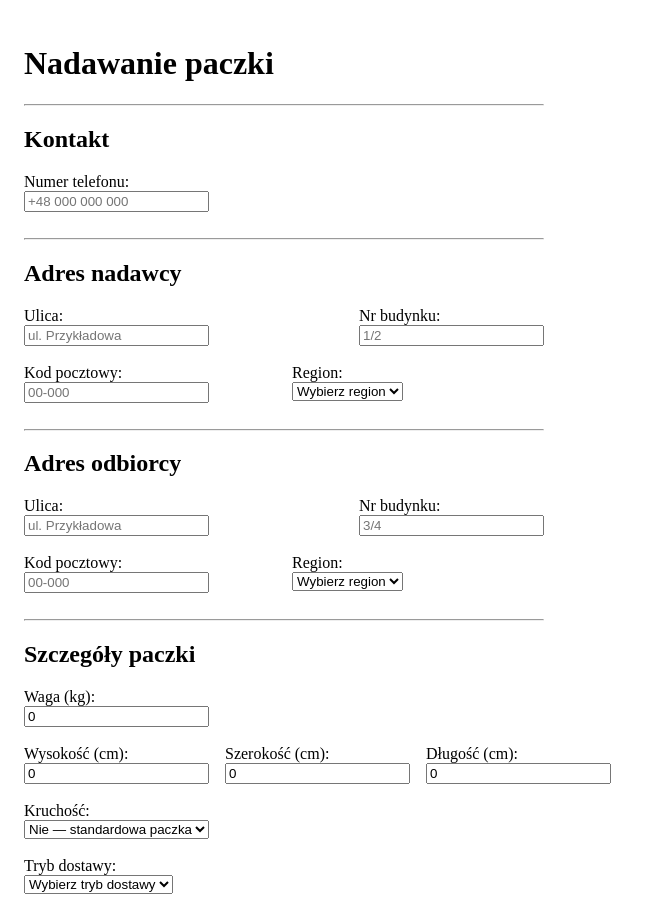
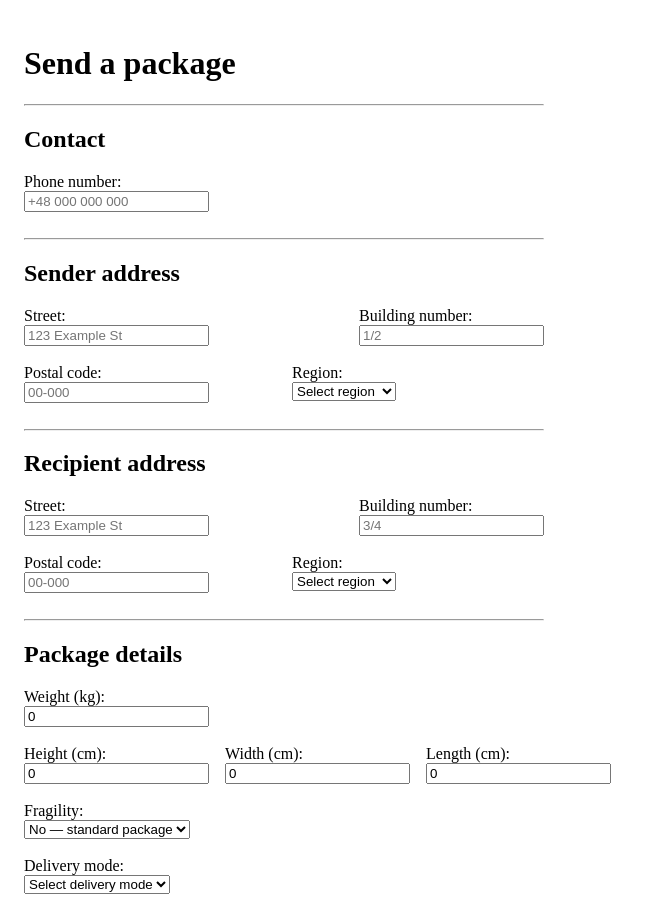
Before and after one commit to TomaszSkrzyp/courier-manager, a SvelteKit app in the folder courier-frontend/: page /sendPackage in a window 1280 px wide. Shown: the top 913 px of the page, without its empty margins (0-650 px from the left). Built offline with nearby package versions, Linux system fonts and the light colour scheme.

Commit message:
fix: language change to english

```diff
--- a/courier-frontend/src/routes/sendPackage/+page.svelte
+++ b/courier-frontend/src/routes/sendPackage/+page.svelte
@@ -25,8 +25,8 @@
     }
 
     const deliveryModes = [
-        { id: 1, name: "Kurier standardowy" },
-        { id: 2, name: "Kurier ekspresowy" },
+        { id: 1, name: "Standard courier" },
+        { id: 2, name: "Express courier" },
     ];
 
     const regions = [
@@ -50,7 +50,7 @@
         height: 0,
         width: 0,
         length: 0,
-        fragility: "nie",
+        fragility: "no",
         deliveryModeId: 0,
         comment: "",
     });
@@ -65,7 +65,6 @@
     function handleSubmit() {
         generatedId = generateId();
         submitted = true;
-        // tutaj dodać wywołanie API
     }
 
     function reset() {
@@ -76,7 +75,7 @@
             senderStreet: "", senderBuildingNumber: "", senderPostalCode: "", senderRegionId: 0,
             recipientStreet: "", recipientBuildingNumber: "", recipientPostalCode: "", recipientRegionId: 0,
             weight: 0, height: 0, width: 0, length: 0,
-            fragility: "nie", deliveryModeId: 0, comment: "",
+            fragility: "no", deliveryModeId: 0, comment: "",
         };
     }
 
@@ -87,57 +86,55 @@
 
 <div style="max-width: 520px; padding: 1rem;">
     <header>
-        <h1>Nadawanie paczki</h1>
+        <h1>Send a package</h1>
     </header>
 
     <hr />
 
     {#if submitted}
         <div style="border: 2px solid green; padding: 1rem;">
-            <h2>Paczka nadana!</h2>
-            <p>ID paczki: <strong>{generatedId}</strong></p>
-            <p>Nadawca: {form.senderStreet} {form.senderBuildingNumber}, {form.senderPostalCode}</p>
-            <p>Odbiorca: {form.recipientStreet} {form.recipientBuildingNumber}, {form.recipientPostalCode}</p>
+            <h2>Package sent!</h2>
+            <p>Package ID: <strong>{generatedId}</strong></p>
+            <p>Sender: {form.senderStreet} {form.senderBuildingNumber}, {form.senderPostalCode}</p>
+            <p>Recipient: {form.recipientStreet} {form.recipientBuildingNumber}, {form.recipientPostalCode}</p>
             <div style="display: flex; gap: 1rem; margin-top: 1rem;">
-                <button onclick={reset}>Nadaj kolejną</button>
-                <button onclick={goToTracking}>🔍 Śledź paczkę</button>
+                <button onclick={reset}>Send another</button>
+                <button onclick={goToTracking}>🔍 Track package</button>
             </div>
         </div>
     {:else}
 
-        <!-- KONTAKT -->
-        <h2>Kontakt</h2>
+        <h2>Contact</h2>
 
         <label>
-            Numer telefonu:<br />
+            Phone number:<br />
             <input bind:value={form.phoneNumber} type="tel" placeholder="+48 000 000 000" />
         </label><br /><br />
 
         <hr />
 
-        <!-- ADRES NADAWCY -->
-        <h2>Adres nadawcy</h2>
+        <h2>Sender address</h2>
 
         <div style="display: flex; gap: 1rem;">
             <label style="flex: 2;">
-                Ulica:<br />
-                <input bind:value={form.senderStreet} type="text" placeholder="ul. Przykładowa" />
+                Street:<br />
+                <input bind:value={form.senderStreet} type="text" placeholder="123 Example St" />
             </label>
             <label style="flex: 1;">
-                Nr budynku:<br />
+                Building number:<br />
                 <input bind:value={form.senderBuildingNumber} type="text" placeholder="1/2" />
             </label>
         </div><br />
 
         <div style="display: flex; gap: 1rem;">
             <label style="flex: 1;">
-                Kod pocztowy:<br />
+                Postal code:<br />
                 <input bind:value={form.senderPostalCode} type="text" placeholder="00-000" maxlength="6" />
             </label>
             <label style="flex: 1;">
                 Region:<br />
                 <select bind:value={form.senderRegionId}>
-                    <option value={0} disabled>Wybierz region</option>
+                    <option value={0} disabled>Select region</option>
                     {#each regions as r}
                         <option value={r.id}>{r.name}</option>
                     {/each}
@@ -147,29 +144,28 @@
 
         <hr />
 
-        <!-- ADRES ODBIORCY -->
-        <h2>Adres odbiorcy</h2>
+        <h2>Recipient address</h2>
 
         <div style="display: flex; gap: 1rem;">
             <label style="flex: 2;">
-                Ulica:<br />
-                <input bind:value={form.recipientStreet} type="text" placeholder="ul. Przykładowa" />
+                Street:<br />
+                <input bind:value={form.recipientStreet} type="text" placeholder="123 Example St" />
             </label>
             <label style="flex: 1;">
-                Nr budynku:<br />
+                Building number:<br />
                 <input bind:value={form.recipientBuildingNumber} type="text" placeholder="3/4" />
             </label>
         </div><br />
 
         <div style="display: flex; gap: 1rem;">
             <label style="flex: 1;">
-                Kod pocztowy:<br />
+                Postal code:<br />
                 <input bind:value={form.recipientPostalCode} type="text" placeholder="00-000" maxlength="6" />
             </label>
             <label style="flex: 1;">
                 Region:<br />
                 <select bind:value={form.recipientRegionId}>
-                    <option value={0} disabled>Wybierz region</option>
+                    <option value={0} disabled>Select region</option>
                     {#each regions as r}
                         <option value={r.id}>{r.name}</option>
                     {/each}
@@ -179,41 +175,40 @@
 
         <hr />
 
-        <!-- SZCZEGÓŁY PACZKI -->
-        <h2>Szczegóły paczki</h2>
+        <h2>Package details</h2>
 
         <label>
-            Waga (kg):<br />
+            Weight (kg):<br />
             <input bind:value={form.weight} type="number" min="0" step="0.1" />
         </label><br /><br />
 
         <div style="display: flex; gap: 1rem;">
             <label>
-                Wysokość (cm):<br />
+                Height (cm):<br />
                 <input bind:value={form.height} type="number" min="0" />
             </label>
             <label>
-                Szerokość (cm):<br />
+                Width (cm):<br />
                 <input bind:value={form.width} type="number" min="0" />
             </label>
             <label>
-                Długość (cm):<br />
+                Length (cm):<br />
                 <input bind:value={form.length} type="number" min="0" />
             </label>
         </div><br />
 
         <label>
-            Kruchość:<br />
+            Fragility:<br />
             <select bind:value={form.fragility}>
-                <option value="nie">Nie — standardowa paczka</option>
-                <option value="tak">Tak — zawartość krucha</option>
+                <option value="no">No — standard package</option>
+                <option value="yes">Yes — fragile contents</option>
             </select>
         </label><br /><br />
 
         <label>
-            Tryb dostawy:<br />
+            Delivery mode:<br />
             <select bind:value={form.deliveryModeId}>
-                <option value={0} disabled>Wybierz tryb dostawy</option>
+                <option value={0} disabled>Select delivery mode</option>
                 {#each deliveryModes as m}
                     <option value={m.id}>{m.name}</option>
                 {/each}
@@ -221,10 +216,10 @@
         </label><br /><br />
 
         <label>
-            Uwagi:<br />
-            <textarea bind:value={form.comment} placeholder="Opcjonalne uwagi do przesyłki..."></textarea>
+            Notes:<br />
+            <textarea bind:value={form.comment} placeholder="Optional notes for the shipment..."></textarea>
         </label><br /><br />
 
-        <button onclick={handleSubmit}>Nadaj paczkę</button>
+        <button onclick={handleSubmit}>Send package</button>
     {/if}
 </div>
```
Also changed, not shown: courier-frontend/src/routes/+page.svelte (+5 -2 lines), 1 other file (tests, documents, lock files or other folders).
